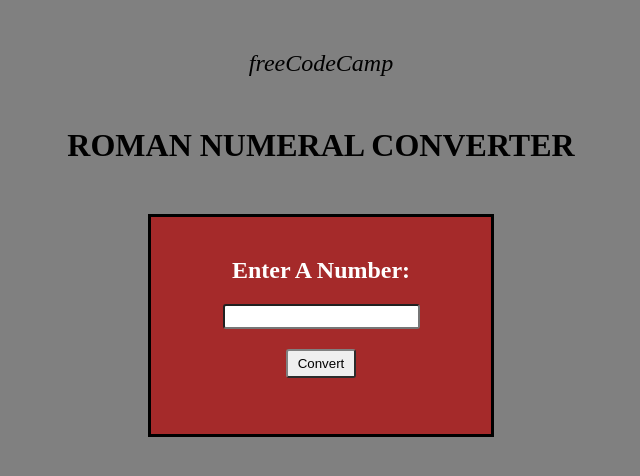
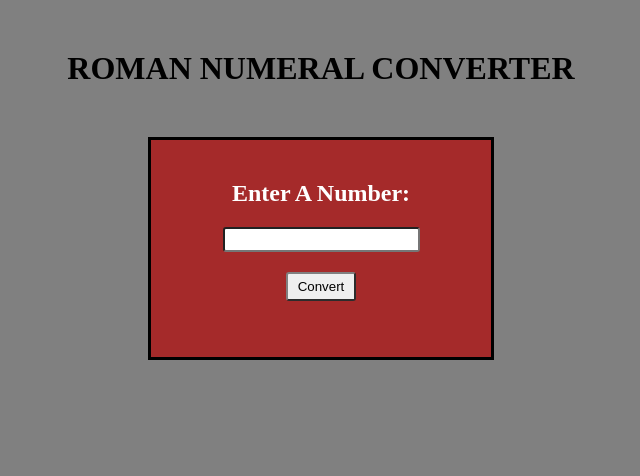
Before and after one commit to hobaaaa/romanNumeralConverter, a plain HTML site: page index.html in a window 1280 px wide. Shown: the whole page, without its empty margins (319-959 px from the left). Drawn offline with Linux system fonts and the light colour scheme.

Commit message:
update readme

```diff
--- a/index.html
+++ b/index.html
@@ -7,7 +7,6 @@
     <link rel="stylesheet" href="styles.css" />
   </head>
   <body>
-    <h2 class="logo">freeCodeCamp</h2>
     <h1>Roman Numeral Converter</h1>
     <div class="section">
       <h2 class="h2-title">Enter A Number:</h2>
```
Also changed, not shown: 1 other file.
